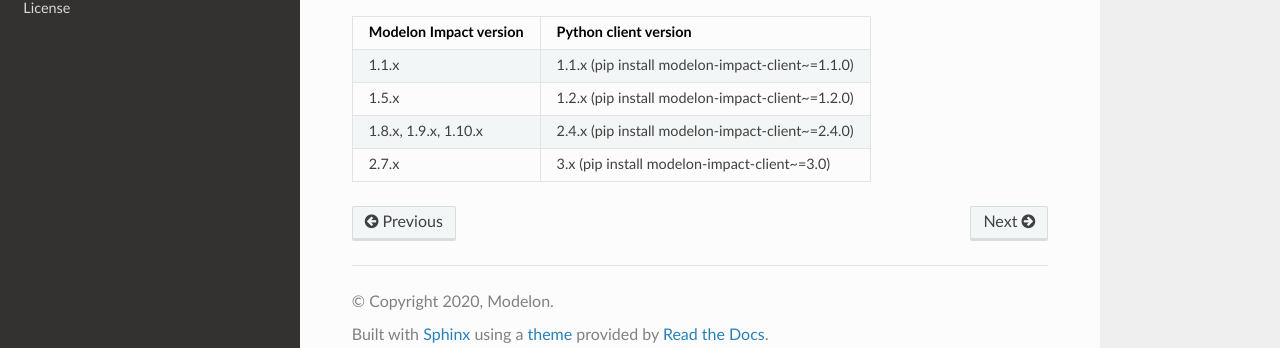
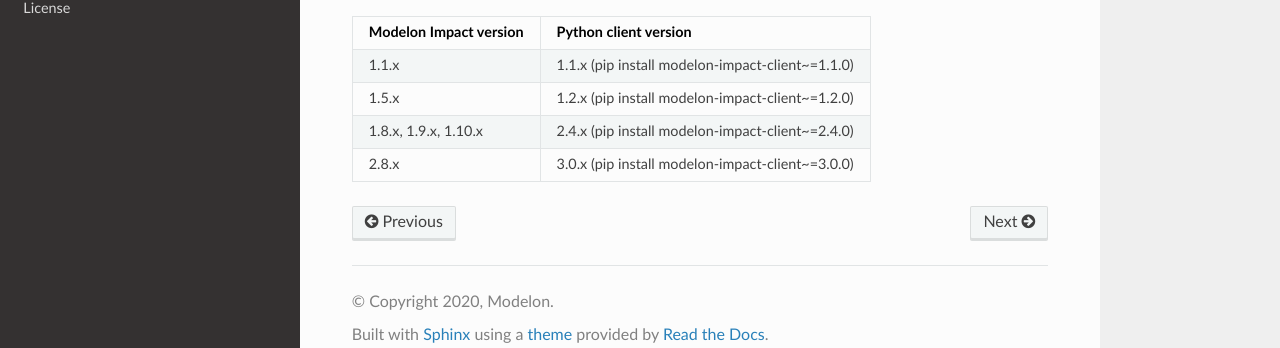
Before and after one commit to modelon-community/impact-client-python, a Sphinx documentation site: the page built from docs/source/install.rst, in a window 1280 px wide and 1333 px high. Shown: the part 962-1310 px from the top of the window. Built offline with Sphinx 7.4.7 and the Read the Docs theme 2.0.0, drawn with Linux system fonts in a browser that asks for light colours.

Commit message:
chore: bump supported MI version

```diff
--- a/docs/source/install.rst
+++ b/docs/source/install.rst
@@ -48,5 +48,5 @@
 +-------------------------+--------------------------------------------------+
 |  1.8.x, 1.9.x, 1.10.x   | 2.4.x (pip install modelon-impact-client~=2.4.0) |
 +-------------------------+--------------------------------------------------+
-|         2.7.x           |   3.x (pip install modelon-impact-client~=3.0)   |
+|         2.8.x           | 3.0.x (pip install modelon-impact-client~=3.0.0) |
 +-------------------------+--------------------------------------------------+
```
